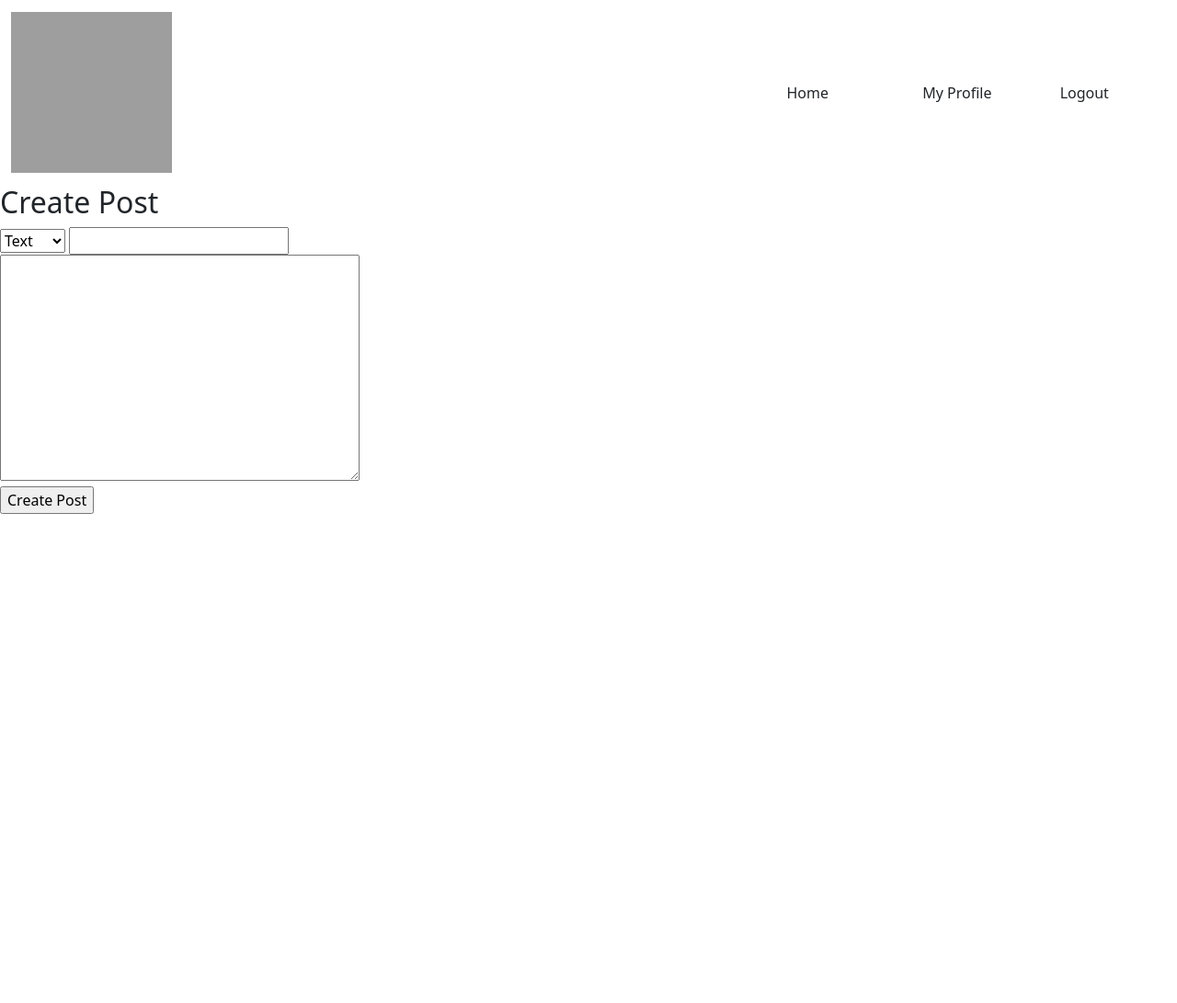
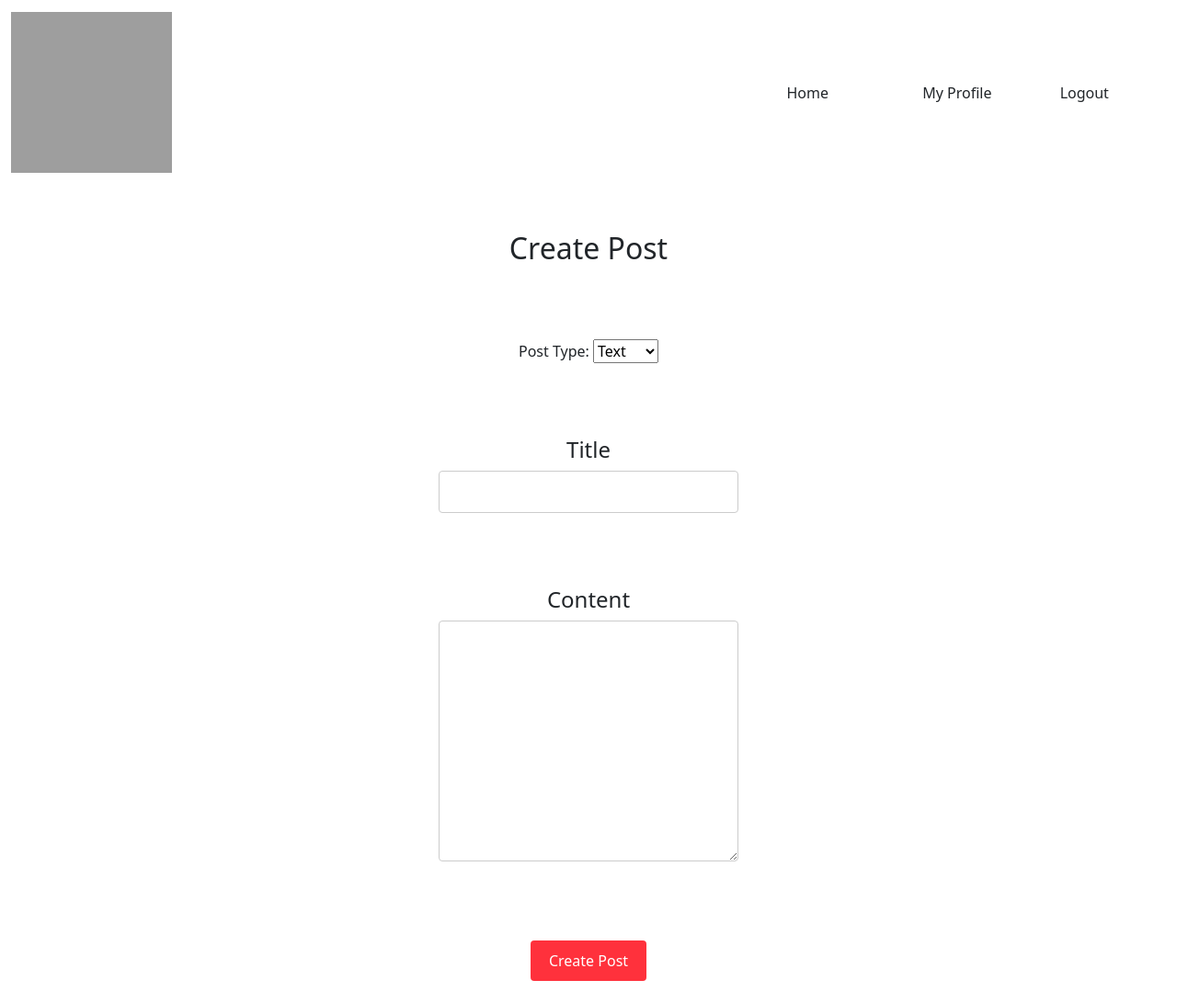
Before and after one commit to sonetto104/CIPP4-PRegan, a Django app: page /create-post/ in a window 1280 px wide. Shown: the whole page at 92% size. Before the commit the page ends 559 px from the top, so only its background shows below. Run offline with Django 4.2, Linux system fonts and the light colour scheme; the visitor is signed in with stand-in values (Sample User, id 1); grey boxes are pictures that could not be loaded.

Commit message:
Finish with create post form and styling.

```diff
--- a/static/css/style.css
+++ b/static/css/style.css
@@ -8,7 +8,7 @@
     right: 30px;
     width: 50px;
     height: 50px;
-    background-color: red;
+    background-color: #ff313c;
     border-radius: 8px;
     display: flex;
     align-items: center;
@@ -69,3 +69,46 @@
   .floating-button .message {
     left: -200px;
   }
+
+  .form-group {
+    margin-bottom: 80px; /* Increased vertical margin */
+    text-align: center;
+  }
+
+
+  input[type="text"],
+  input[type="file"],
+  textarea {
+    width: 80%; /* Adjusted width to be less than full viewport */
+    margin: 0 auto; /* Center-align form fields */
+    padding: 10px;
+    border: 1px solid #ccc;
+    border-radius: 4px;
+    box-sizing: border-box;
+  }
+  .errorlist {
+    color: #ff313c;
+    list-style: none;
+    padding: 0;
+  }
+  .file-size-warning {
+    color: #ff313c;
+    margin-top: 5px;
+  }
+  input[type="submit"] {
+    background-color: #ff313c;
+    color: white;
+    padding: 10px 20px;
+    border: none;
+    border-radius: 4px;
+    cursor: pointer;
+  }
+  input[type="submit"]:hover {
+    background-color:
+  }
+  .form-container {
+    display: flex;
+    flex-direction: column;
+    align-items: center;
+    margin-top: 50px;
+  }
--- a/templates/create_post.html
+++ b/templates/create_post.html
@@ -1,14 +1,26 @@
 {% extends 'base.html' %}
 {% block content %}
-  <h2>Create Post</h2>
+  <div class="form-container">
+    <h2 style="text-align: left; margin-bottom: 80px;">Create Post</h2>
     <form method="post" enctype="multipart/form-data">
       {% csrf_token %}
+      <div class="form-group">
+        <label for="{{ form.post_type.id_for_label }}">Post Type:</label>
         {{ form.post_type }}
+      </div>
+      <div class="form-group">
+        <h4>Title</h4>
         {{ form.title }}
+      </div>
       <div id="text_fields">
+        <div class="form-group">
+          <h4>Content</h4>
           {{ form.content }}
         </div>
+      </div>
       <div id="image_fields" style="display: none;">
+        <div class="form-group">
+          <h4>Image</h4>
           {{ form.image }}
           {% if form.image.errors %}
             <ul class="errorlist">
@@ -17,8 +29,12 @@
               {% endfor %}
             </ul>
           {% endif %}
+          <div class="file-size-warning">File size limit: 10MB</div>
+        </div>
       </div>
       <div id="video_fields" style="display: none;">
+        <div class="form-group">
+          <h4>Video</h4>
           {{ form.video }}
           {% if form.video.errors %}
             <ul class="errorlist">
@@ -27,9 +43,14 @@
               {% endfor %}
             </ul>
           {% endif %}
+          <div class="file-size-warning">File size limit: 100MB</div>
         </div>
-    <input type="submit" value="Create Post">
+      </div>
+      <div class="d-flex justify-content-center"><input class="mb-4" type="submit" value="Create Post"></div>
+
     </form>
+  </div>
+  <script src="https://code.jquery.com/jquery-3.6.0.min.js"></script>
   <script>
     $(document).ready(function() {
       $('#id_post_type').change(function() {
```
Lines whose indentation alone changed are shown as unchanged.
